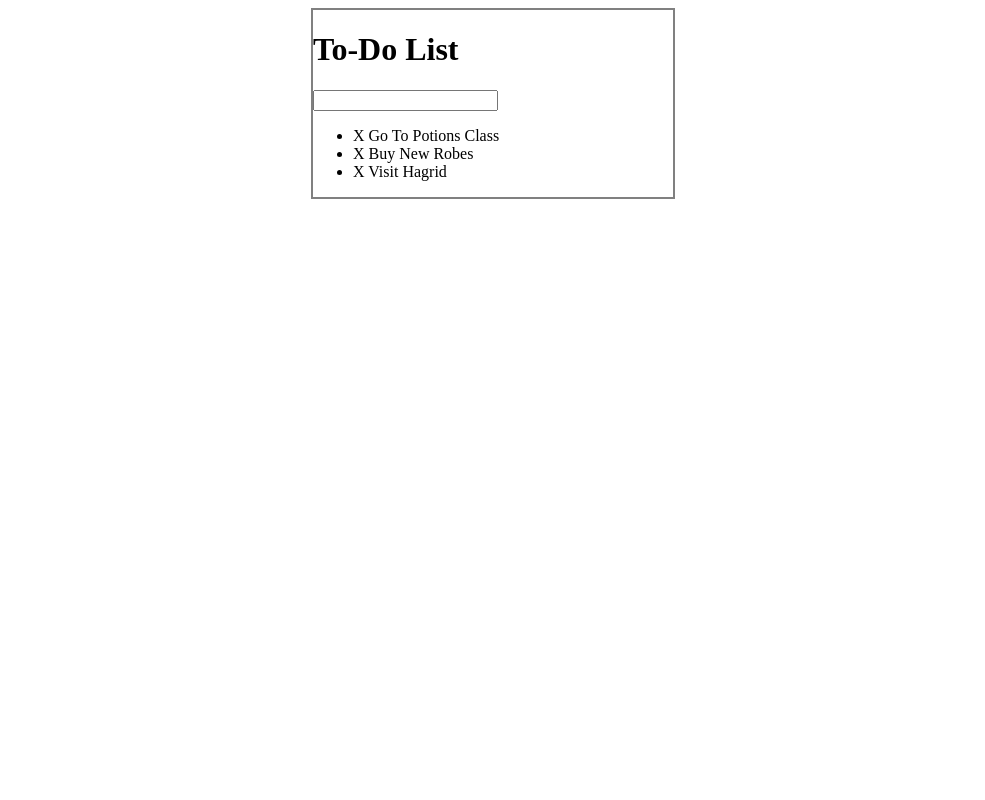
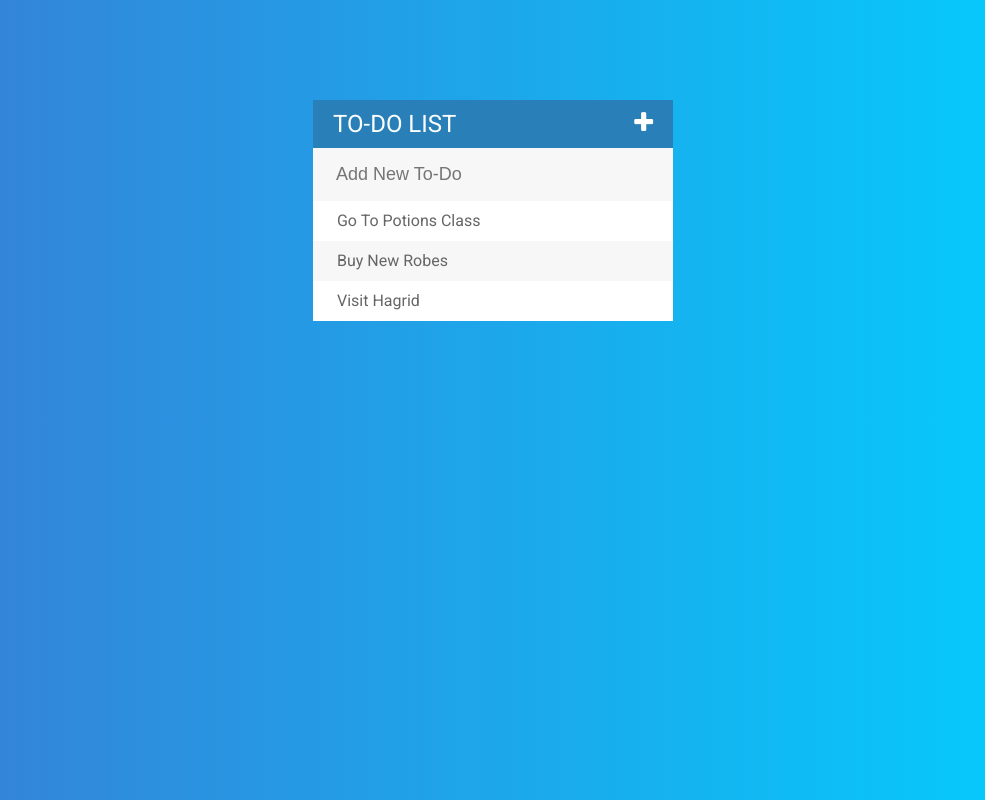
Before and after one commit to robaxelsen/jquerytodolist, a plain HTML site: page index.html in a window 1280 px wide. Shown: the whole page, without its empty margins (147-1132 px from the left). Drawn offline with Linux system fonts and the light colour scheme.

Commit message:
Add styling and icons

```diff
--- a/assets/css/todos.css
+++ b/assets/css/todos.css
@@ -1,7 +1,80 @@
+h1 {
+    background: #2980b9;
+    color: white;
+    margin: 0;
+    padding: 10px 20px;
+    text-transform: uppercase;
+    font-size: 24px;
+    font-weight: normal;
+}
+
+body {
+    font-family: 'Roboto';
+    background: #00d2ff; /* fallback for old browsers */
+    background: -webkit-linear-gradient(to left, #00d2ff , #3a7bd5); /* Chrome 10-25, Safari 5.1-6 */
+    background: linear-gradient(to left, #00d2ff , #3a7bd5); /* W3C, IE 10+/ Edge, Firefox 16+, Chrome 26+, Opera 12+, Safari 7+ */
+}
+
+.fa-plus {
+    float: right;
+}
+
+span {
+    background: #e74c3c;
+    height: 40px;
+    margin-right: 20px;
+    text-align: center;
+    color: white;
+    width: 0;
+    display: inline-block;
+    transition: 0.2s linear;
+    opacity: 0;
+}
+
+li:hover span {
+    width: 40px;
+    opacity: 1;
+}
+
+ul {
+    list-style: none;
+    margin: 0;
+    padding: 0;
+}
+
+li {
+    background: #fff;
+    height: 40px;
+    line-height: 40px;
+    color: #666;
+}
+
+li:nth-child(2n) {
+    background: #f7f7f7;
+}
+
+input {
+    font-size: 18px;
+    background: #f7f7f7;
+    color: #2980b9;
+    width: 100%;
+    padding: 13px 13px 13px 20px;
+    box-sizing: border-box;
+    -moz-box-sizing: border-box;
+    border: 3px solid rgba(0, 0, 0, 0);
+}
+
+input:focus {
+    background: white;
+    border: 3px solid #2980b9;
+    outline: none;
+}
+
 #container {
+    background: #f7f7f7;
     width: 360px;
-    margin: 0 auto;
-    border: 2px solid gray;
+    margin: 100px auto;
+    box-shadow: 0 0 3px rbg(0, 0, 0, 0.1);
 }
 
 .completed {
--- a/assets/js/todos.js
+++ b/assets/js/todos.js
@@ -17,6 +17,6 @@ $('input[type="text"]').keypress(function(event) {
         todoText = $(this).val();
         $(this).val('');
         // create a new li and add to ul
-        $('ul').append('<li><span>X</span> ' + todoText + '</li>');
+        $('ul').append('<li><span><i class="fa fa-trash"></i></span> ' + todoText + '</li>');
     };
 });
--- a/index.html
+++ b/index.html
@@ -3,17 +3,19 @@
 <head>
     <title>To-Do List App</title>
     <link rel="stylesheet" href="assets/css/todos.css" type="text/css" />
+    <link href='https://fonts.googleapis.com/css?family=Roboto:400,500,700' rel='stylesheet' type='text/css'>
+    <link href="https://maxcdn.bootstrapcdn.com/font-awesome/4.6.3/css/font-awesome.min.css" rel="stylesheet" integrity="sha384-T8Gy5hrqNKT+hzMclPo118YTQO6cYprQmhrYwIiQ/3axmI1hQomh7Ud2hPOy8SP1" crossorigin="anonymous">
     <script type="text/javascript" src="assets/js/lib/jquery-2.2.4.min.js"></script>
 </head>
 <body>
 
     <div id="container">
-        <h1>To-Do List</h1>
-        <input type="text"  />
+        <h1>To-Do List <i class="fa fa-plus"></i></h1>
+        <input type="text" placeholder="Add New To-Do">
         <ul>
-            <li><span>X</span> Go To Potions Class</li>
-            <li><span>X</span> Buy New Robes</li>
-            <li><span>X</span> Visit Hagrid</li>
+            <li><span><i class="fa fa-trash"></i></span> Go To Potions Class</li>
+            <li><span><i class="fa fa-trash"></i></span> Buy New Robes</li>
+            <li><span><i class="fa fa-trash"></i></span> Visit Hagrid</li>
         </ul>
     </div>
 
```
